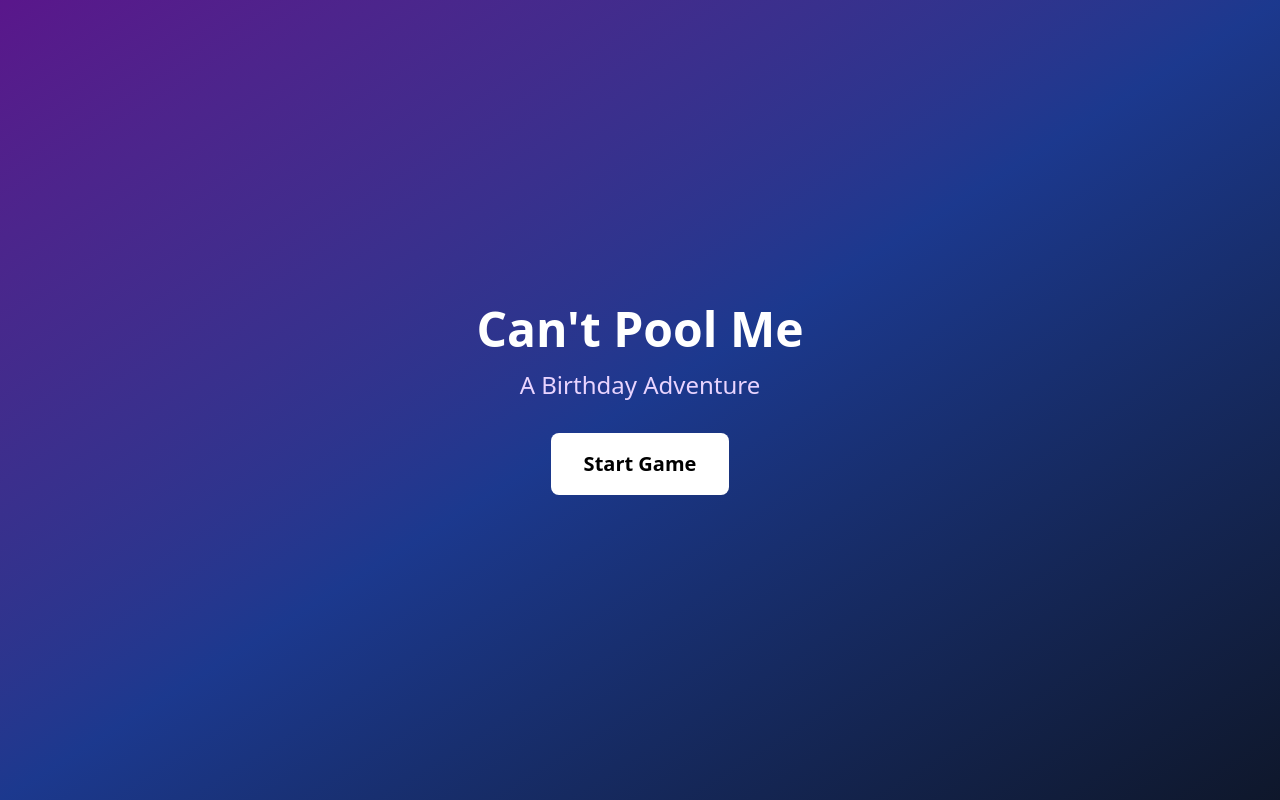
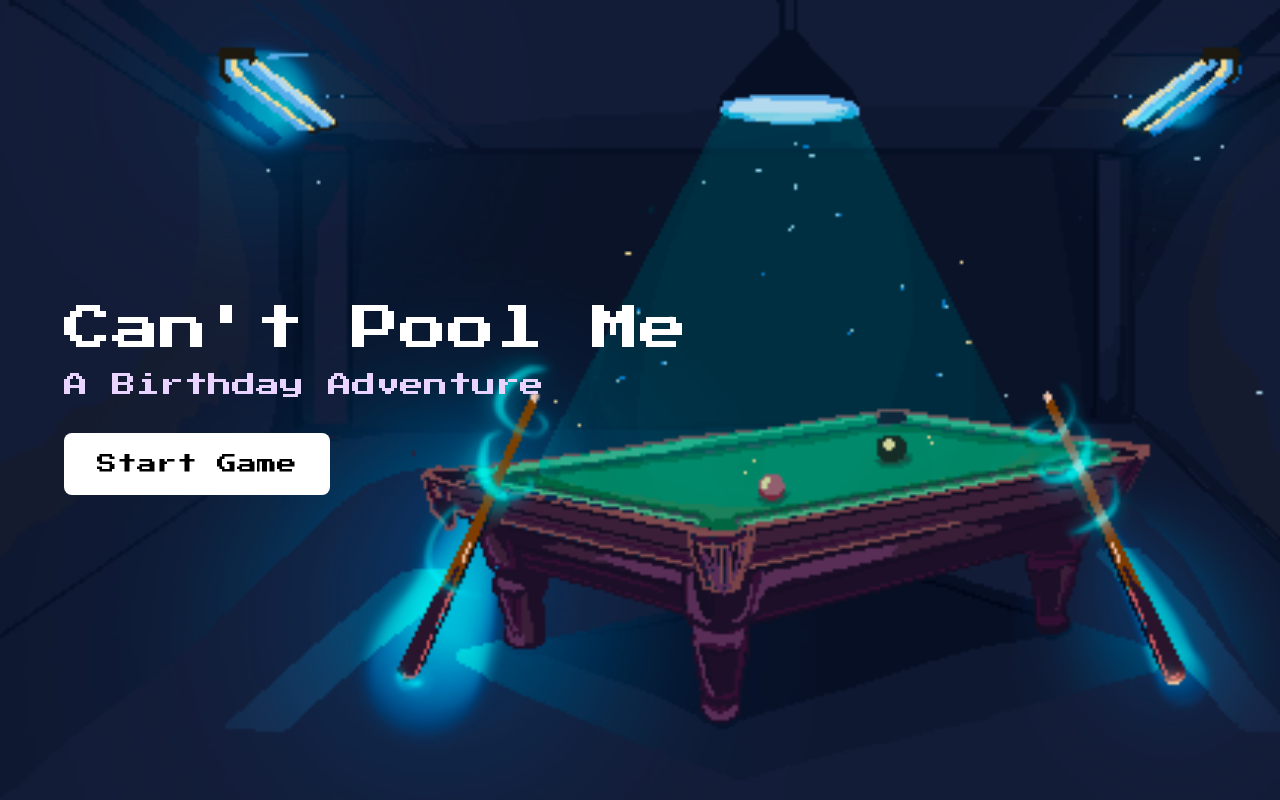
Before and after one commit to snazzzyj/can-t-pool-me, a Next.js app: page / in a window 1280 px wide. Built offline with nearby package versions, Linux system fonts and the light colour scheme.

Commit message:
Updated welcome screen

```diff
--- a/src/shared/components/welcome-screen.tsx
+++ b/src/shared/components/welcome-screen.tsx
@@ -1,6 +1,13 @@
 'use client';
 
-import clsx from'clsx';
+import clsx from 'clsx';
+import { Press_Start_2P } from 'next/font/google';
+
+// Initialize the font
+const pressStart2P = Press_Start_2P({
+  weight: '400',
+  subsets: ['latin']
+});
 
 type Props = {
   readonly onStartClick: () => void;
@@ -8,24 +15,31 @@ type Props = {
 
 export function WelcomeScreen({ onStartClick }: Props) {
   return (
-    <div className="flex flex-col items-center justify-center min-h-screen bg-gradient-to-br from-purple-900 via-blue-900 to-slate-900 p-4">
-      <div className="text-center">
-        <h1 className="text-5xl font-bold text-white mb-4">
+    <div
+      className="flex flex-col items-start justify-center min-h-screen p-16 relative"
+      style={{
+        backgroundImage: 'url(/assets/backgrounds/Start_Screen-1.png)',
+        backgroundSize: 'cover',
+        backgroundPosition: 'center',
+        backgroundRepeat: 'no-repeat',
+      }}
+    >
+      <div className="text-left">
+        <h1 className={`text-5xl font-bold text-white mb-4 ${pressStart2P.className}`}>
           Can't Pool Me
         </h1>
 
-          <p className="text-2xl text-purple-200 mb-8">
+        <p className={`text-2xl text-purple-200 mb-8 ${pressStart2P.className}`}>
           A Birthday Adventure
         </p>
 
         <button
           onClick={onStartClick}
-            className="bg-white hover:bg-gray-200 text-black font-bold py-4 px-8 rounded-lg text-xl transition-colors"
+          className={`bg-white hover:bg-gray-200 text-black font-bold py-4 px-8 rounded-lg text-xl transition-colors ${pressStart2P.className}`}
         >
           Start Game
         </button>
       </div>
-
     </div>
   );
 }
```
Also changed, not shown: public/assets/backgrounds/Start_Screen-1.png (added). Lines whose indentation alone changed are shown as unchanged.
